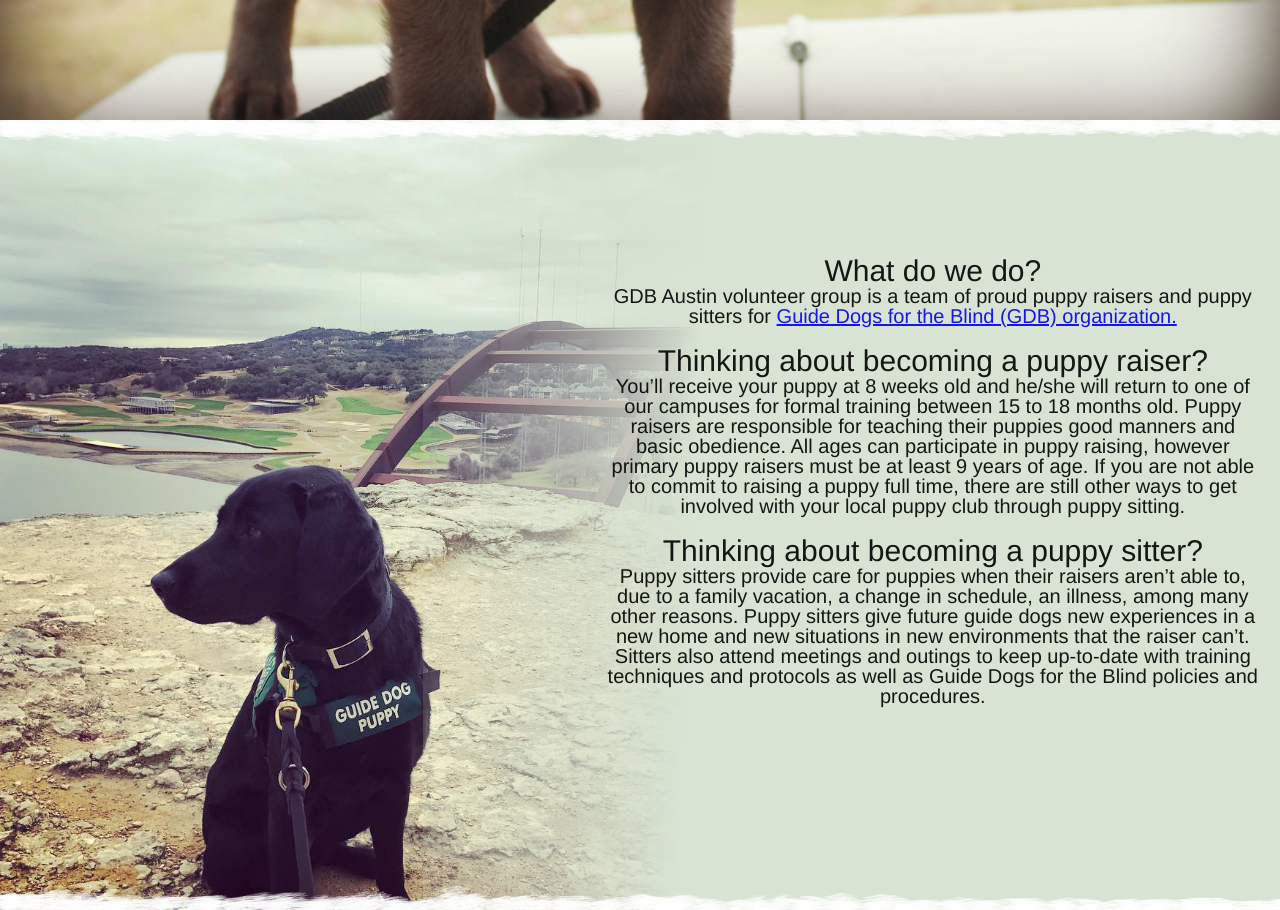
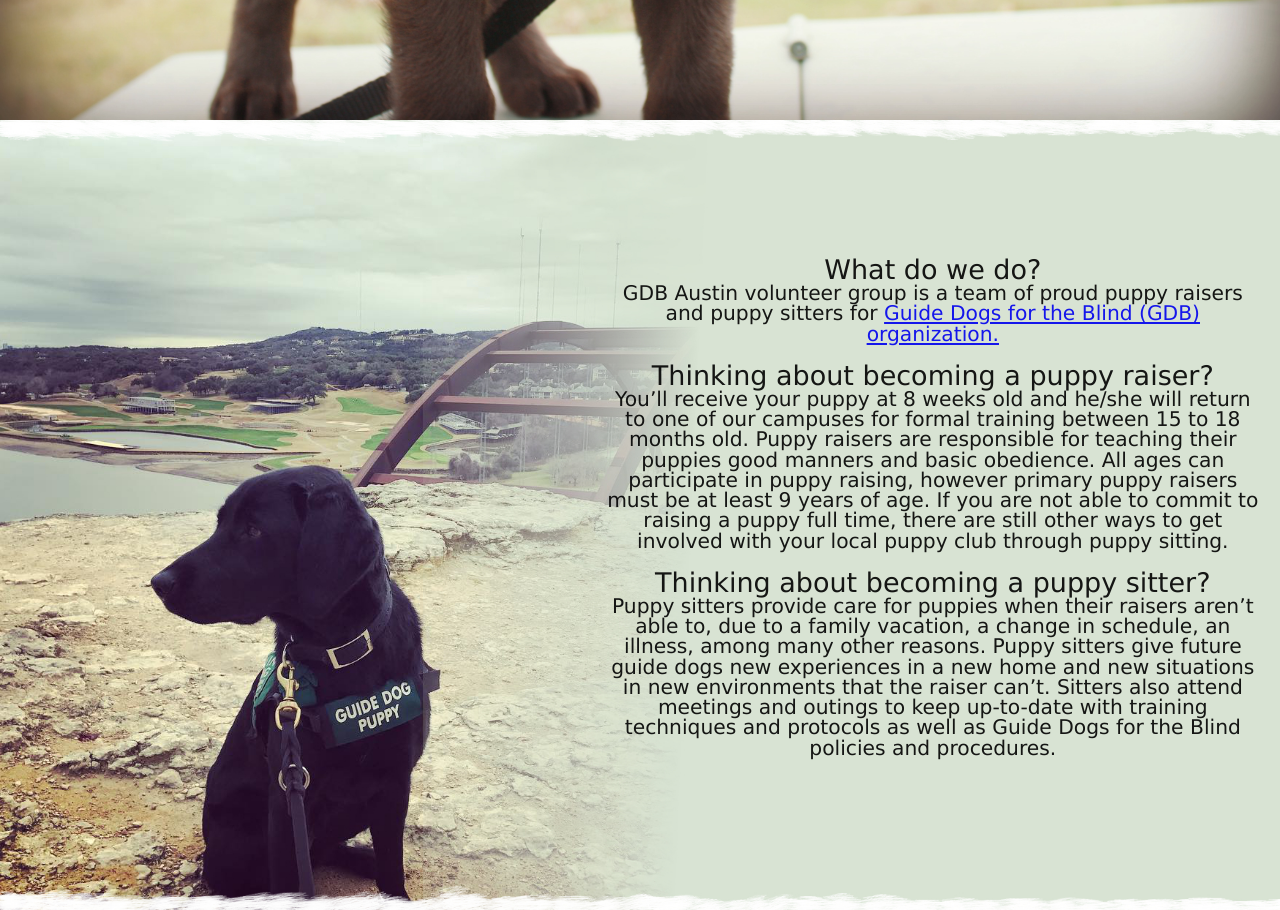
Before and after one commit to cshunger/AustinGuideDogs, a website: page app/index.html in a window 1280 px wide. Shown: the part 680-1590 px from the top of the page. Drawn offline with Linux system fonts and the light colour scheme; no server answers.

Commit message:
fixing text in about

```diff
--- a/app/stylesheets/main.css
+++ b/app/stylesheets/main.css
@@ -77,11 +77,6 @@ h2 {
           box-sizing: border-box;
 }
 
-.container {
-
-  font-family: abolition,helvetica,arial,sans-serif
-}
-
 /*
   ========================================
   nav
@@ -96,6 +91,10 @@ header {
   position: fixed;
   width: 100%;
   z-index: 50;
+}
+
+p {
+  font-size: 1.125em;
 }
 
 .menu {
@@ -273,7 +272,7 @@ header {
   width: auto;
   height: auto;
   opacity: 0.9;
-  font-size: 1.25em;
+  font-size: 1.125em;
   margin:2vh 2vw;
 }
 
@@ -514,7 +513,7 @@ form {
 
 .thank_you {
   display: none;
-  font-size: 48px;
+  font-size: 1.125;
   margin: 30px 15px 5px 0px;
 }
 
```
